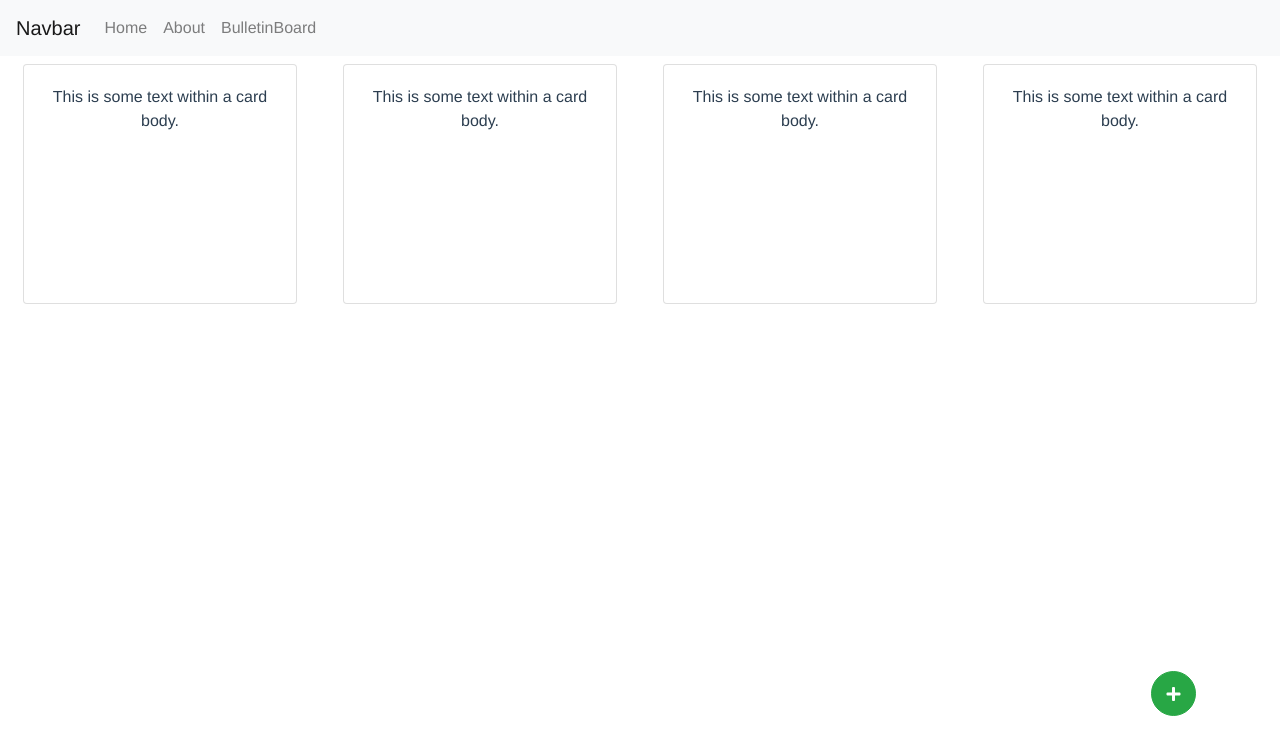
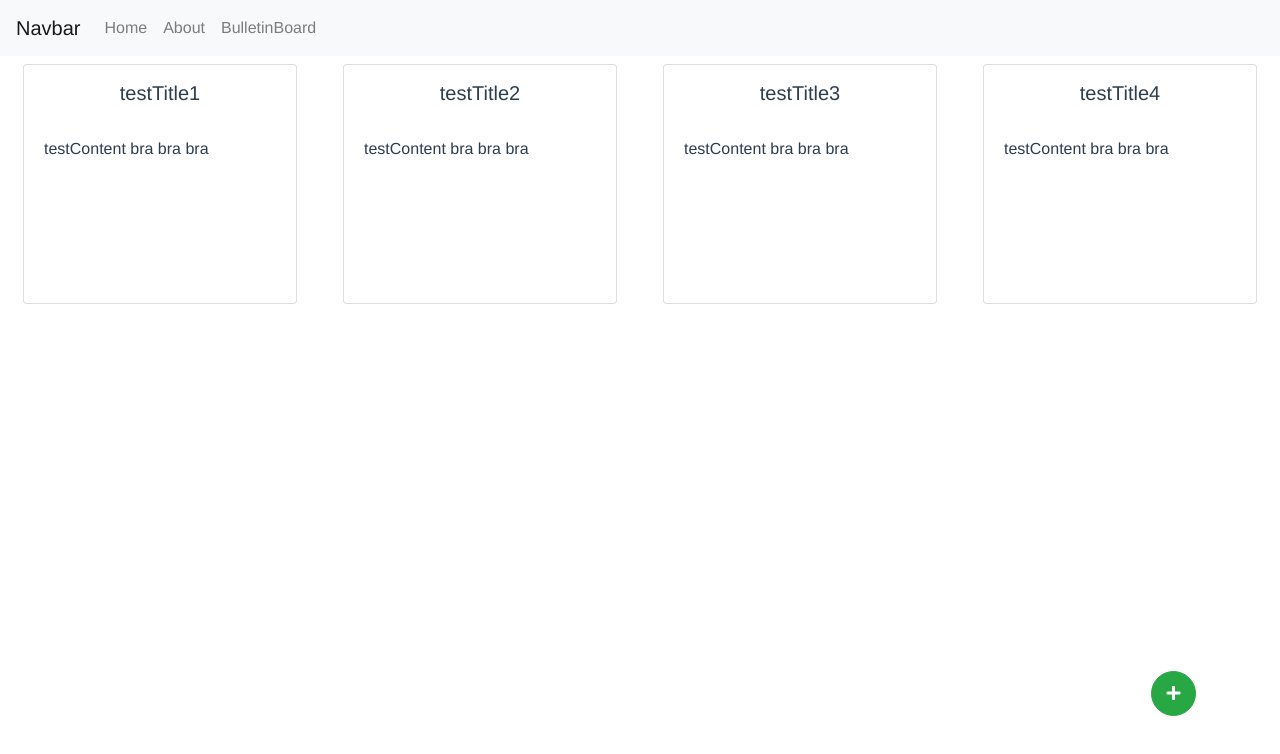
Before and after one commit to piggaycheng/AnimalForest, a Vue app: page /#/bulletin_board in a window 1280 px wide. Shown: the top 754 px of the page. Built offline with nearby package versions, Linux system fonts and the light colour scheme.

Commit message:
add modal edit btn event

```diff
--- a/package.json
+++ b/package.json
@@ -8,7 +8,10 @@
     "lint": "vue-cli-service lint"
   },
   "dependencies": {
+    "bootstrap": "^4.4.1",
     "core-js": "^3.6.4",
+    "jquery": "^3.5.0",
+    "popper.js": "^1.16.1",
     "vue": "^2.6.11",
     "vue-router": "^3.1.6",
     "vuex": "^3.1.3"
--- a/public/index.html
+++ b/public/index.html
@@ -7,10 +7,10 @@
 	<meta name="viewport" content="width=device-width,initial-scale=1.0">
 	<link rel="icon" href="<%= BASE_URL %>favicon.ico">
 	<title><%= htmlWebpackPlugin.options.title %></title>
-	<script src="https://code.jquery.com/jquery-3.4.1.slim.min.js" integrity="sha384-J6qa4849blE2+poT4WnyKhv5vZF5SrPo0iEjwBvKU7imGFAV0wwj1yYfoRSJoZ+n" crossorigin="anonymous"></script>
+	<!-- <script src="https://cdnjs.cloudflare.com/ajax/libs/jquery/3.5.0/jquery.slim.min.js"></script>
 	<script src="https://cdn.jsdelivr.net/npm/popper.js@1.16.0/dist/umd/popper.min.js" integrity="sha384-Q6E9RHvbIyZFJoft+2mJbHaEWldlvI9IOYy5n3zV9zzTtmI3UksdQRVvoxMfooAo" crossorigin="anonymous"></script>
 	<script src="https://stackpath.bootstrapcdn.com/bootstrap/4.4.1/js/bootstrap.min.js" integrity="sha384-wfSDF2E50Y2D1uUdj0O3uMBJnjuUD4Ih7YwaYd1iqfktj0Uod8GCExl3Og8ifwB6" crossorigin="anonymous"></script>
-	<link rel="stylesheet" href="https://stackpath.bootstrapcdn.com/bootstrap/4.4.1/css/bootstrap.min.css" integrity="sha384-Vkoo8x4CGsO3+Hhxv8T/Q5PaXtkKtu6ug5TOeNV6gBiFeWPGFN9MuhOf23Q9Ifjh" crossorigin="anonymous">
+	<link rel="stylesheet" href="https://stackpath.bootstrapcdn.com/bootstrap/4.4.1/css/bootstrap.min.css" integrity="sha384-Vkoo8x4CGsO3+Hhxv8T/Q5PaXtkKtu6ug5TOeNV6gBiFeWPGFN9MuhOf23Q9Ifjh" crossorigin="anonymous"> -->
 	<link rel="stylesheet" href="https://cdnjs.cloudflare.com/ajax/libs/font-awesome/5.13.0/css/all.min.css">
 </head>
 
--- a/src/components/Modal.vue
+++ b/src/components/Modal.vue
@@ -1,6 +1,6 @@
 <template>
     <!-- Modal -->
-    <div class="modal fade" id="exampleModal" tabindex="-1" role="dialog">
+    <div class="modal fade" id="modal" tabindex="-1" role="dialog">
         <div class="modal-dialog" role="document">
             <div class="modal-content">
                 <div class="modal-header">
@@ -10,11 +10,12 @@
                     </button>
                 </div>
                 <div class="modal-body">
-                    <slot name="formBody"></slot>
+                    <slot name="modalBody"></slot>
                 </div>
                 <div class="modal-footer">
                     <button type="button" class="btn btn-secondary" data-dismiss="modal">Close</button>
-                    <button type="button" class="btn btn-primary" data-dismiss="modal">Save changes</button>
+                    <button type="button" class="btn btn-primary" v-if="modalType == 'form'">Save changes</button>
+                    <button type="button" class="btn btn-primary" v-if="modalType == 'preview'" @click="clickEdit">Edit</button>
                 </div>
             </div>
         </div>
@@ -29,9 +30,11 @@ export default {
 
         }
     },
-    props: ['title', 'isForm'],
+    props: ['title', 'modalType'],
     methods: {
-
+        clickEdit() {
+            this.$emit('click-edit');
+        },
     },
 }
 </script>
--- a/src/components/StickyNote.vue
+++ b/src/components/StickyNote.vue
@@ -1,8 +1,9 @@
 <template>
     <div class="col-md-3">
         <div class="card">
-            <div class="card-body" @mouseover.stop="hover($event, true)" @mouseout.stop="hover($event, false)">
-                This is some text within a card body.
+            <h5 class="card-title">{{ noteData.title }}</h5>
+            <div class="card-body" @mouseover.stop="hover($event, true)" @mouseout.stop="hover($event, false)" @click="clickCard">
+                {{ noteData.content }}
             </div>
         </div>
     </div>
@@ -11,6 +12,7 @@
 <script>
 export default {
     name: 'StickyNote',
+    props: ['noteData'],
     data: function () {
         return {
             isHovering: false,
@@ -23,6 +25,9 @@ export default {
             } else {
                 e.target.parentElement.className = 'card';
             }
+        },
+        clickCard() {
+            this.$emit('click-card', this.noteData);
         }
     },
 }
@@ -32,5 +37,10 @@ export default {
 .card {
     margin: 0.5rem;
     height: 15rem;
+    padding-top: 1rem;
+}
+
+.card-body {
+    text-align: start;
 }
 </style>
--- a/src/main.js
+++ b/src/main.js
@@ -2,6 +2,8 @@ import Vue from 'vue'
 import App from './App.vue'
 import router from './router'
 import store from './store'
+import 'bootstrap/dist/css/bootstrap.min.css'
+import 'bootstrap'
 
 Vue.config.productionTip = false
 
--- a/src/views/BulletinBoard.vue
+++ b/src/views/BulletinBoard.vue
@@ -1,19 +1,19 @@
 <template>
 	<div class="bulletin-board container-fluid">
 		<div class="row">
-			<StickyNote></StickyNote>
-			<StickyNote></StickyNote>
-			<StickyNote></StickyNote>
-			<StickyNote></StickyNote>
+			<StickyNote v-for="(item, index) in testData" :key="index" @click-card="clickCard" :noteData="item"></StickyNote>
 		</div>
-		<button class="btn btn-success btn-circle m-1" data-toggle="modal" data-target="#exampleModal" @click="isForm = true"><i class="fas fa-plus"></i></button>
-		<Modal title='test'>
-			<form slot="formBody" v-if="isForm">
+		<button class="btn btn-success btn-circle m-1" data-toggle="modal" data-target="#modal" @click="clickAddBtn"><i class="fas fa-plus"></i></button>
+		<Modal :title="modalTitle" :modalType="modalType" ref="modal" @click-edit="clickEditBtn">
+			<form slot="modalBody" v-if="isForm">
 				<label for="title">標題</label>
 				<input class="form-control" id="stickyFormTitle" type="text" placeholder="Default input">
 				<label for="title">內容</label>
 				<textarea class="form-control" id="stickyFormContent" rows="5"></textarea>
 			</form>
+			<div slot="modalBody" v-else>
+				{{ modalContent }}
+			</div>
 		</Modal>
 	</div>
 </template>
@@ -22,6 +22,7 @@
 // @ is an alias to /src
 import StickyNote from '@/components/StickyNote.vue'
 import Modal from '@/components/Modal.vue'
+import $ from 'jquery';
 
 export default {
 	name: 'BulletinBoard',
@@ -31,9 +32,37 @@ export default {
 	},
 	data: function () {
         return {
-            isForm: false,
+			modalTitle: "",
+			isForm: false,
+			modalType: "",
+			modalContent: "",
+			testData: [
+				{id: 1, title: 'testTitle1', content: 'testContent bra bra bra', deadTime: ''},
+				{id: 2, title: 'testTitle2', content: 'testContent bra bra bra', deadTime: ''},
+				{id: 3, title: 'testTitle3', content: 'testContent bra bra bra', deadTime: ''},
+				{id: 4, title: 'testTitle4', content: 'testContent bra bra bra', deadTime: ''}
+			]
         }
     },
+	methods: {
+		clickCard(noteData) {
+			this.isForm = false;
+			this.modalTitle = noteData.title;
+			this.modalType = "preview";
+			this.modalContent = noteData.content;
+			$(this.$refs.modal.$el).modal('show');
+		},
+		clickAddBtn() {
+			this.isForm=true;
+			this.modalType = 'form';
+			this.modalTitle = '新增';
+		},
+		clickEditBtn() {
+			this.isForm=true;
+			this.modalType = 'form';
+			console.log('edit');
+		}
+	}
 }
 </script>
 
@@ -48,7 +77,7 @@ export default {
 	line-height: 45px;
 	text-align: center;
 	padding: 0;
-	border-radius: 50%;
+	border-radius: 50% !important;
 	position: fixed;
 	bottom: 5rem;
 	right: 5rem;
--- /dev/null
+++ b/vue.config.js
@@ -0,0 +1,13 @@
+const webpack = require('webpack');
+
+module.exports = {
+    configureWebpack: {
+        plugins: [
+            new webpack.ProvidePlugin({
+                $: 'jquery',
+                jQuery: 'jquery',
+                'windows.jQuery': 'jquery',
+            }),
+        ],
+    },
+};
```
Also changed, not shown: 1 other file (tests, documents, lock files or other folders).
